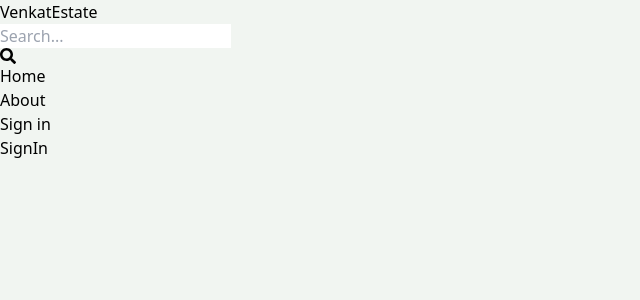
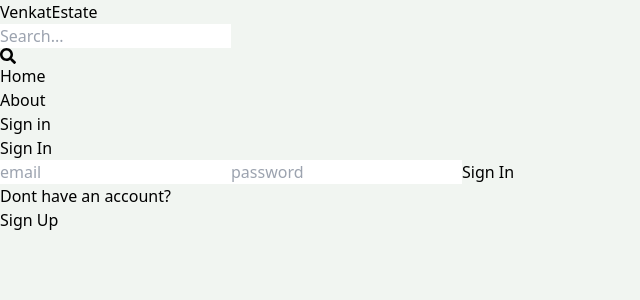
Before and after one commit to venkatsaipalla/MERN_Estate, a React (Vite) app in the folder client/: page /sign-in in a window 1280 px wide. Shown: the top 300 px of the page, without its empty margins (0-640 px from the left). Built offline with nearby package versions, Linux system fonts and the light colour scheme.

Commit message:
complete signin page functionality

```diff
--- a/client/src/pages/SignIn.jsx
+++ b/client/src/pages/SignIn.jsx
@@ -1,7 +1,73 @@
-import React from 'react'
+import React, { useState } from "react";
+import { Link, useNavigate } from "react-router-dom";
 
 export default function SignIn() {
+  const [formData, setFormData] = useState({});
+  const [error, setError] = useState(null);
+  const [loading, setLoading] = useState(null);
+  const navigate = useNavigate();
+  const handleChange = (e) => {
+    setFormData({ ...formData, [e.target.id]: e.target.value });
+  };
+  // console.log(formData);
+  const handleSubmit = async (e) => {
+    e.preventDefault();
+    try {
+      setLoading(true);
+      const res = await fetch("/api/auth/signin", {
+        method: "POST",
+        headers: {
+          "Content-Type": "application/json",
+        },
+        body: JSON.stringify(formData),
+      });
+      const data = await res.json();
+      if (data.success === false) {
+        setLoading(false);
+        setError(data.message);
+        return;
+      }
+      setLoading(false);
+      setError(null);
+      navigate("/");
+    } catch (err) {
+      setLoading(false);
+      setError(err.message);
+    }
+  };
+
   return (
-    <div>SignIn</div>
-  )
+    <div className="p-3 max-w-lg mx-auto">
+      <h1 className="text-3xl text-center font-semibold my-7">Sign In</h1>
+      <form className="flex flex-col gap-4" onSubmit={handleSubmit}>
+        <input
+          type="email"
+          placeholder="email"
+          className="border p-3 rounded-lg"
+          id="email"
+          onChange={handleChange}
+        />
+        <input
+          type="password"
+          placeholder="password"
+          className="border p-3 rounded-lg"
+          id="password"
+          onChange={handleChange}
+        />
+        <button
+          disabled={loading}
+          className="bg-slate-700 text-white p-3 rounded-lg uppercase hover:opacity-95 disabled:opacity-80"
+        >
+          {loading ? "Loading..." : "Sign In"}
+        </button>
+      </form>
+      <div className="flex gap-2 mt-5">
+        <p>Dont have an account?</p>
+        <Link to={"/sign-up"}>
+          <span className="text-blue-700">Sign Up</span>
+        </Link>
+      </div>
+      {error && <p className="text-red-500 mt-5">{error}</p>}
+    </div>
+  );
 }
--- a/client/src/pages/SignUp.jsx
+++ b/client/src/pages/SignUp.jsx
@@ -1,5 +1,6 @@
 import React, { forwardRef, useState } from "react";
 import { Link, useNavigate } from "react-router-dom";
+
 export default function SignUp() {
   const [formData, setFormData] = useState({});
   const [error, setError] = useState(null);
```
